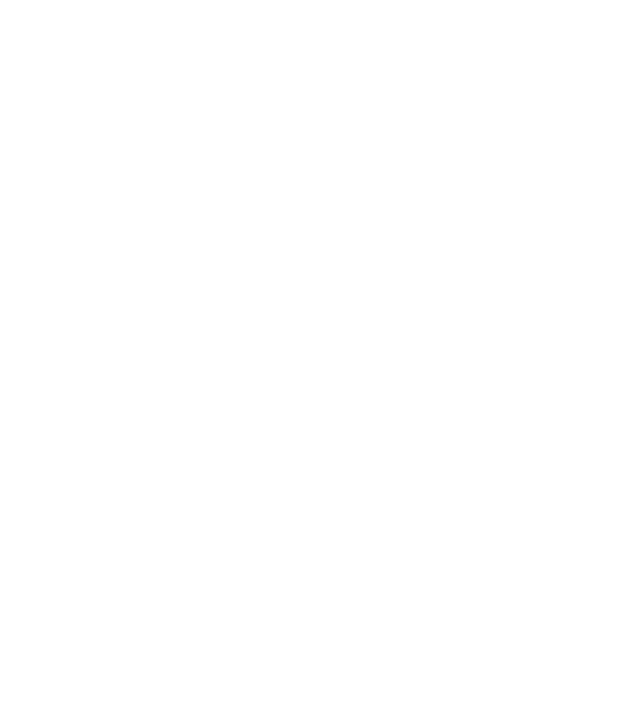
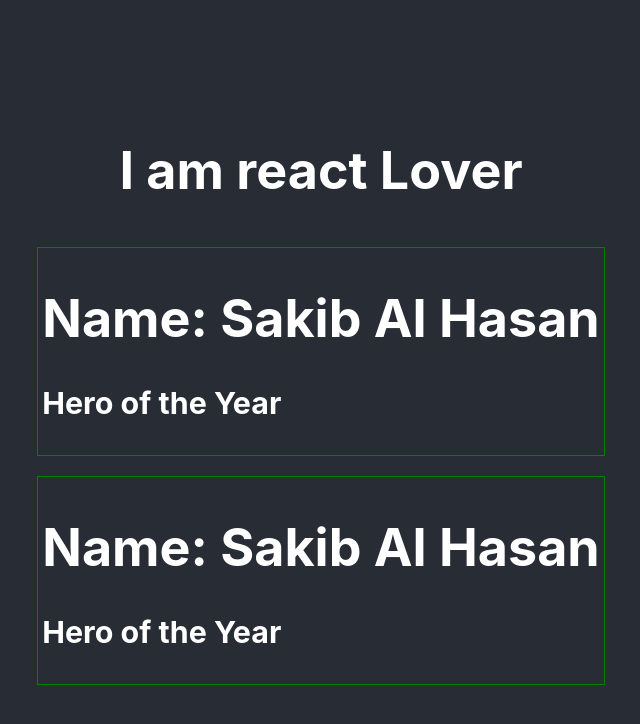
Before and after one commit to ashraf-git/ema-john-simple, a React (Create React App) app: page / in a window 1280 px wide. Shown: the top 724 px of the page, without its empty margins (319-959 px from the left). Built offline with nearby package versions, Linux system fonts and the light colour scheme.

Commit message:
Create Component, return multiple HTML from a component

```diff
--- a/src/App.css
+++ b/src/App.css
@@ -1,3 +1,25 @@
+
+.App-logo {
+  height: 40vmin;
+  pointer-events: none;
+}
+
+@media (prefers-reduced-motion: no-preference) {
+  .App-logo {
+    animation: App-logo-spin infinite 20s linear;
+  }
+}
+
+.App-header {
+  background-color: #282c34;
+  min-height: 100vh;
+  display: flex;
+  flex-direction: column;
+  align-items: center;
+  justify-content: center;
+  font-size: calc(10px + 2vmin);
+  color: white;
+}
 
 .App-link {
   color: #61dafb;
--- a/src/App.js
+++ b/src/App.js
@@ -1,14 +1,30 @@
 import React from 'react';
-import logo from './logo.svg';
+
 import './App.css';
 
 function App() {
   return (
     <div className="App">
       <header className="App-header">
+        <h1>I am react Lover</h1>
+        <Person></Person>
+        <Person></Person>
       </header>
     </div>
   );
 }
+function Person(){
+  const personStyle = {
+    border: '1px solid green',
+    margin: '10px',
+    padding: '4px'
+  }
+  return(
+    <div style = {personStyle}>
+      <h1>Name: Sakib Al Hasan</h1>
+      <h3>Hero of the Year</h3>
+    </div>
+  )
+}
 
 export default App;
```
